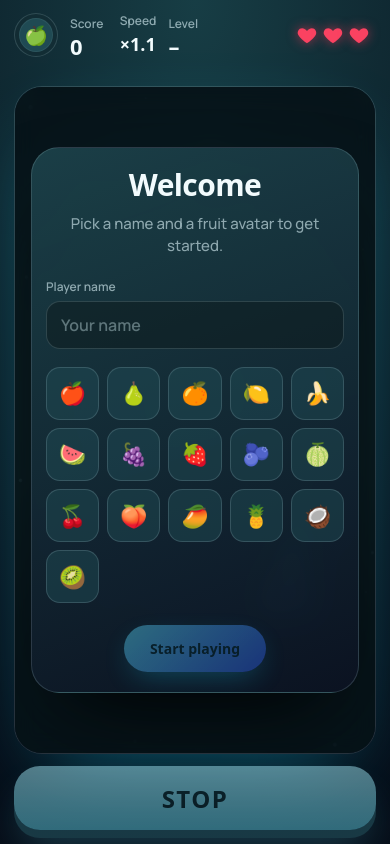
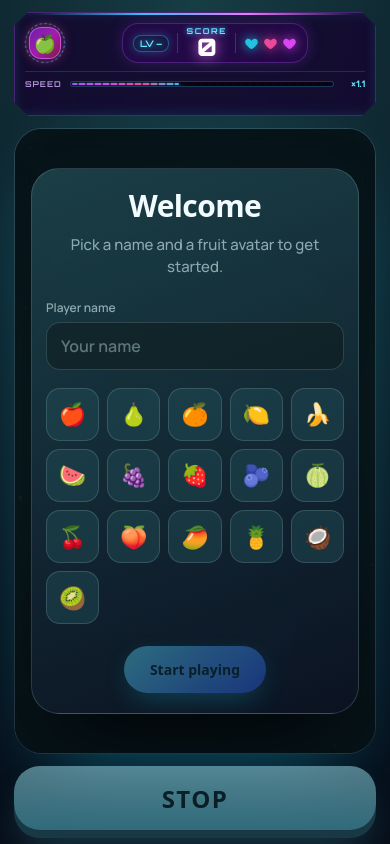
Before and after one commit to LaplaceMkhabela/stop-the-ball-game, a website: page new/index.html in a window 390 px wide. Drawn offline with Linux system fonts and the light colour scheme; a web font is replaced by a local one.

Commit message:
Restyle the new version's HUD as a cyberpunk console
Port the Cosmic Pulse top bar into plain CSS (no Tailwind): a
corner-clipped neon chassis with an orbiting avatar, a centered LV +
SCORE + lives panel, a SPEED gauge, and round pips. All control ids,
the FAB and the mobile speed-dial are preserved.

```diff
--- a/new/app.js
+++ b/new/app.js
@@ -184,7 +184,7 @@ const dust=Array.from({length:RM?28:70},()=>({x:Math.random(),y:Math.random(),s:
 /* ---------- DOM ---------- */
 const canvas=$('#cv'),ctx=canvas.getContext('2d'),stage=$('#stage');
 const ov=$('#ov'),card=$('#card'),stopBtn=$('#stopBtn'),comboEl=$('#combo'),live=$('#live');
-const whoAvatarEl=$('#whoAvatar'),whoNameEl=$('#whoName'),pauseBtn=$('#btnPause'),hudActions=$('#hudActions'),fab=$('#fab');
+const whoAvatarEl=$('#whoAvatar'),whoNameEl=$('#whoName'),pauseBtn=$('#btnPause'),hudActions=$('#hudActions'),fab=$('#fab'),speedBar=$('#speedBar');
 const HEART='<svg viewBox="0 0 24 24"><path d="M12 21s-7.5-4.6-9.6-9.2C.9 8.4 3 4.5 6.7 4.5c2 0 3.4 1.1 5.3 3 1.9-1.9 3.3-3 5.3-3 3.7 0 5.800 3.900 4.300 7.300C19.500 16.400 12 21 12 21z"/></svg>';
 const say=t=>{live.textContent=t;};
 function buildPips(){$('#pips').innerHTML=Array.from({length:G.L.rounds||0},(_,i)=>`<i class="${i<G.round?'done':''}"></i>`).join('');}
@@ -192,8 +192,8 @@ function buildLives(){$('#lives').innerHTML=Array.from({length:3},(_,i)=>HEART.r
 function updateHUD(){
   whoAvatarEl.textContent=store.data.avatar||'🍏';
   whoNameEl.textContent=store.data.name||'Player';
-  if(G.state==='menu'){$('#lvlN').textContent='Pick a level';$('#lvlName').textContent='';$('#lvlNum').textContent='–';}
-  else{$('#lvlN').textContent='Level '+G.level;$('#lvlName').textContent=G.L.name;$('#lvlNum').textContent=G.level;}
+  if(G.state==='menu'){$('#lvlName').textContent='';$('#lvlNum').textContent='–';}
+  else{$('#lvlName').textContent=G.L.name;$('#lvlNum').textContent=G.level;}
   buildPips();buildLives();syncPause();
 }
 let viewToken=0,fabOpen=false;
@@ -518,7 +518,7 @@ function update(dt){
   if(sc!==lastScore){lastScore=sc;$('#score').textContent=sc.toLocaleString();}
   const L=G.L;
   const sp='×'+((L.speed||8)*G.speedMult/8).toFixed(1);
-  if(sp!==lastSpeed){lastSpeed=sp;$('#speed').textContent=sp;}
+  if(sp!==lastSpeed){lastSpeed=sp;$('#speed').textContent=sp;speedBar.style.width=(Math.min(1,(L.speed||8)*G.speedMult/22)*100).toFixed(0)+'%';}
   const idle=G.state!=='play';
   if(idle!==lastIdle){lastIdle=idle;stopBtn.classList.toggle('idle',idle);}
   if(G.combo!==lastCombo){lastCombo=G.combo;comboEl.textContent=`Streak ${G.combo}`;comboEl.classList.toggle('show',G.combo>=2);}
--- a/new/index.html
+++ b/new/index.html
@@ -11,27 +11,31 @@
 <meta name="apple-mobile-web-app-status-bar-style" content="black-translucent">
 <link rel="preconnect" href="https://fonts.googleapis.com">
 <link rel="preconnect" href="https://fonts.gstatic.com" crossorigin>
-<link href="https://fonts.googleapis.com/css2?family=Unbounded:wght@500;700;800&family=Manrope:wght@500;600;700&display=swap" rel="stylesheet">
+<link href="https://fonts.googleapis.com/css2?family=Unbounded:wght@500;700;800&family=Manrope:wght@500;600;700&family=Orbitron:wght@500;600;700;800;900&family=Audiowide&display=swap" rel="stylesheet">
 <link rel="stylesheet" href="styles.css">
 </head>
 <body>
 <div class="app">
-  <header class="hud">
-    <div class="hud-left">
+  <header class="hud" data-purpose="hud-header">
+    <div class="hud-chassis">
+      <div class="hud-accent"></div>
+      <div class="hud-metrics">
         <button class="who" id="who" type="button" title="Change player" aria-label="Change player name or avatar">
+          <span class="who-orbit"></span>
           <span class="who-av" id="whoAvatar">🍏</span>
           <span class="who-name" id="whoName">Player</span>
         </button>
-      <div class="stat"><span class="k">Score</span><span class="v" id="score">0</span></div>
-      <div class="stat"><span class="k">Speed</span><span class="v sm" id="speed">×1.0</span></div>
-      <div class="stat only-mobile"><span class="k">Level</span><span class="v" id="lvlNum">1</span></div>
+
+        <div class="hud-center">
+          <span class="hud-lv"><span class="hud-lv-k">LV</span><span id="lvlNum">1</span></span>
+          <span class="hud-lv-name" id="lvlName">Circle</span>
+          <span class="hud-sep"></span>
+          <span class="hud-score"><span class="hud-score-k">SCORE</span><span class="v" id="score">0</span></span>
+          <span class="hud-sep"></span>
+          <span class="lives" id="lives" aria-label="Lives"></span>
         </div>
-    <div class="hud-mid">
-      <div class="lvl"><span id="lvlN">Level 1</span><span id="lvlName">Circle</span></div>
-      <div class="pips" id="pips"></div>
-    </div>
+
         <div class="hud-right">
-      <div class="lives" id="lives" aria-label="Lives"></div>
           <div class="hud-actions" id="hudActions">
             <button class="icon" id="btnPause" aria-label="Pause"><svg viewBox="0 0 24 24"><rect class="ic-pause" x="6.5" y="5" width="4" height="14" rx="1.2"/><rect class="ic-pause" x="13.5" y="5" width="4" height="14" rx="1.2"/><path class="ic-play" d="M8 5l11 6.4a.7.7 0 0 1 0 1.2L8 19z"/></svg></button>
             <button class="icon" id="btnMenu" aria-label="Level menu"><svg viewBox="0 0 24 24"><rect x="4" y="4" width="6.5" height="6.5" rx="1.5"/><rect x="13.5" y="4" width="6.5" height="6.5" rx="1.5"/><rect x="4" y="13.5" width="6.5" height="6.5" rx="1.5"/><rect x="13.5" y="13.5" width="6.5" height="6.5" rx="1.5"/></svg></button>
@@ -39,6 +43,15 @@
             <button class="icon" id="btnSound" aria-label="Toggle sound"><svg viewBox="0 0 24 24"><path d="M4 9v6h4l5 4V5L8 9H4z"/><path d="M16.5 9a4 4 0 0 1 0 6"/><path d="M19 6.5a8 8 0 0 1 0 11"/><path class="slash" d="M3 3l18 18"/></svg></button>
             <a class="icon" id="btnHome" href="../?menu" aria-label="Back to main menu"><svg viewBox="0 0 24 24"><path d="M3 11l9-7 9 7"/><path d="M5 10v10h14V10"/></svg></a>
           </div>
+        </div>
+      </div>
+
+      <div class="hud-gauge-row">
+        <span class="hud-gauge-k">SPEED</span>
+        <span class="hud-gauge"><span class="hud-gauge-fill" id="speedBar"></span></span>
+        <span class="hud-gauge-v" id="speed">×1.0</span>
+      </div>
+      <div class="pips" id="pips"></div>
     </div>
   </header>
 
--- a/new/styles.css
+++ b/new/styles.css
@@ -27,40 +27,79 @@ button{font:inherit;color:inherit;touch-action:manipulation}
 .app{width:min(100%,1000px);flex:1;min-height:0;display:flex;flex-direction:column;gap:12px;padding:max(12px,env(safe-area-inset-top)) max(14px,env(safe-area-inset-right)) max(14px,env(safe-area-inset-bottom)) max(14px,env(safe-area-inset-left))}
 
 /* HUD */
-.hud{display:grid;grid-template-columns:1fr auto 1fr;align-items:center;gap:10px;grid-template-areas:"left mid right"}
-.hud-left{grid-area:left;display:flex;gap:22px;align-items:flex-end}
-.hud-mid{grid-area:mid;text-align:center}
-.hud-right{grid-area:right;display:flex;justify-content:flex-end;align-items:center;gap:8px}
-.hud-actions{display:flex;align-items:center;gap:8px}
+.hud{display:block}
+.hud-chassis{
+  position:relative;padding:12px;
+  background:rgba(20,8,48,.85);
+  border:1px solid rgba(168,85,247,.35);
+  -webkit-backdrop-filter:blur(18px);backdrop-filter:blur(18px);
+  box-shadow:0 0 20px rgba(168,85,247,.25),inset 0 0 12px rgba(56,189,248,.15);
+  clip-path:polygon(14px 0,calc(100% - 14px) 0,100% 14px,100% calc(100% - 14px),calc(100% - 14px) 100%,14px 100%,0 calc(100% - 14px),0 14px);
+}
+.hud-accent{position:absolute;top:0;left:32px;right:32px;height:2px;background:linear-gradient(90deg,transparent,#38bdf8,#e879f9,transparent)}
+.hud-metrics{display:flex;align-items:center;justify-content:space-between;gap:10px}
+
+/* Profile */
+.who{position:relative;flex:0 0 auto;display:flex;align-items:center;gap:8px;padding:0;border:0;background:none;cursor:pointer;border-radius:16px;transition:filter .2s}
+.who:hover{filter:brightness(1.15)}
+.who-orbit{position:absolute;left:0;top:0;width:40px;height:40px;border-radius:50%;border:1px dashed rgba(56,189,248,.7);pointer-events:none;animation:hudOrbit 6s linear infinite}
+@keyframes hudOrbit{to{transform:rotate(360deg)}}
+.who-av{
+  position:relative;width:32px;height:32px;margin:4px;border-radius:12px;display:grid;place-items:center;font-size:18px;line-height:1;
+  background:linear-gradient(135deg,#6b21a8,#a21caf,#831843);border:1px solid rgba(232,121,249,.6);box-shadow:0 0 12px rgba(236,72,153,.55);
+}
+.who-name{max-width:150px;font-family:Orbitron,system-ui,sans-serif;font-weight:700;font-size:13px;color:#f5d0fe;white-space:nowrap;overflow:hidden;text-overflow:ellipsis}
+
+/* Center score panel */
+.hud-center{display:flex;align-items:center;gap:12px;padding:4px 14px;border-radius:16px;background:rgba(59,7,100,.4);border:1px solid rgba(168,85,247,.3);box-shadow:0 0 15px rgba(168,85,247,.2)}
+.hud-lv{display:flex;align-items:center;gap:2px;padding:2px 6px;border-radius:8px;background:rgba(8,51,68,.4);border:1px solid rgba(56,189,248,.4);box-shadow:0 0 10px rgba(56,189,248,.3);font-family:Orbitron,system-ui,sans-serif;font-weight:700;font-size:9px;color:#67e8f9;text-shadow:0 0 6px rgba(56,189,248,.9)}
+.hud-lv-name{font-family:Orbitron,system-ui,sans-serif;font-weight:700;font-size:9px;letter-spacing:.06em;color:#e879f9;text-shadow:0 0 6px rgba(232,121,249,.8);text-transform:uppercase}
+.hud-sep{width:1px;height:24px;background:rgba(168,85,247,.35)}
+.hud-score{display:flex;flex-direction:column;align-items:center;justify-content:center;line-height:1}
+.hud-score-k{font-family:Orbitron,system-ui,sans-serif;font-size:8px;font-weight:700;letter-spacing:.2em;color:#67e8f9;text-shadow:0 0 5px #38bdf8}
+.hud-score .v{font-family:Orbitron,system-ui,sans-serif;font-weight:900;font-size:30px;letter-spacing:-.02em;color:#fff;font-variant-numeric:tabular-nums;text-shadow:0 0 14px rgba(232,121,249,.9)}
+
+/* Lives */
+.lives{display:flex;align-items:center;gap:4px}
+.lives svg{width:15px;height:15px;fill:currentColor;filter:drop-shadow(0 0 6px currentColor);transition:opacity .3s,transform .3s}
+.lives svg:nth-child(1){color:#22d3ee;animation:hudPulse 1.6s ease-in-out infinite}
+.lives svg:nth-child(2){color:#ec4899}
+.lives svg:nth-child(3){color:#d946ef}
+.lives svg.lost{opacity:.18;transform:scale(.8);filter:none;animation:none}
+@keyframes hudPulse{50%{opacity:.45}}
+
+/* Controls */
+.hud-right{flex:0 0 auto}
+.hud-actions{display:flex;align-items:center;gap:6px}
 .fab{display:none}
-.stat{display:flex;flex-direction:column;gap:2px}
-.stat .k{font-size:12px;font-weight:600;color:var(--muted)}
-.stat .v{font-family:Unbounded,system-ui,sans-serif;font-weight:700;font-size:26px;line-height:1.1;font-variant-numeric:tabular-nums;min-width:3ch}
-.stat .v.sm{font-size:18px;line-height:1.5}
-.lvl{display:flex;gap:10px;justify-content:center;align-items:baseline;font-family:Unbounded,system-ui,sans-serif;font-weight:700;font-size:15px}
-.lvl span+span{color:var(--accent);font-weight:500}
-.pips{display:flex;gap:6px;justify-content:center;margin-top:8px;min-height:10px}
-.pips i{width:10px;height:10px;border-radius:50%;background:hsl(var(--h) 40% 80% / .18);transition:background .3s,transform .3s}
-.pips i.done{background:var(--accent);box-shadow:0 0 12px var(--accent);transform:scale(1.15)}
-.only-mobile{display:none}
-.lives{display:flex;gap:4px;margin-right:6px}
-.lives svg{width:22px;height:22px;fill:hsl(350 95% 62%);filter:drop-shadow(0 0 6px hsl(350 100% 60% / .6));transition:opacity .3s,transform .3s}
-.lives svg.lost{opacity:.18;transform:scale(.8);filter:none}
-.icon{width:40px;height:40px;border-radius:14px;border:1px solid var(--line);background:hsl(var(--h) 45% 14% / .6);display:grid;place-items:center;cursor:pointer;backdrop-filter:blur(8px)}
-.icon svg{width:20px;height:20px;fill:none;stroke:var(--ink);stroke-width:2;stroke-linecap:round;stroke-linejoin:round}
-.icon:hover{background:hsl(var(--h) 50% 22% / .8)}
+.icon{
+  width:36px;height:36px;border-radius:12px;display:grid;place-items:center;cursor:pointer;
+  border:1px solid rgba(56,189,248,.35);background:rgba(12,5,32,.7);
+  box-shadow:inset 0 0 10px rgba(56,189,248,.12);
+  -webkit-backdrop-filter:blur(8px);backdrop-filter:blur(8px);transition:background .2s,border-color .2s;
+}
+.icon svg{width:18px;height:18px;fill:none;stroke:#a5f3fc;stroke-width:2;stroke-linecap:round;stroke-linejoin:round;filter:drop-shadow(0 0 4px rgba(56,189,248,.6))}
+.icon:hover{background:rgba(27,14,62,.9);border-color:rgba(232,121,249,.55)}
 .icon.off .slash{display:block}
 .icon .slash{display:none}
 .icon:disabled{opacity:.35;cursor:not-allowed;pointer-events:none}
-#btnPause .ic-pause,#btnPause .ic-play{fill:var(--ink);stroke:none}
+#btnPause .ic-pause,#btnPause .ic-play{fill:#a5f3fc;stroke:none}
 #btnPause .ic-play{display:none}
 #btnPause.paused .ic-pause{display:none}
 #btnPause.paused .ic-play{display:block}
-.who{display:flex;align-items:center;gap:8px;align-self:center;max-width:190px;padding:5px 14px 5px 5px;border-radius:999px;border:1px solid var(--line);background:hsl(var(--h) 45% 14% / .6);backdrop-filter:blur(8px);-webkit-backdrop-filter:blur(8px);cursor:pointer;transition:background .2s,transform .12s}
-.who:hover{background:hsl(var(--h) 50% 22% / .8)}
-.who:active{transform:translateY(1px)}
-.who-av{flex:0 0 auto;width:34px;height:34px;border-radius:50%;display:grid;place-items:center;font-size:19px;line-height:1;background:hsl(var(--h) 45% 24% / .85);box-shadow:inset 0 0 0 1px hsl(0 0% 100% / .06)}
-.who-name{font-weight:600;font-size:14px;line-height:1.1;white-space:nowrap;overflow:hidden;text-overflow:ellipsis}
+
+/* Speed gauge */
+.hud-gauge-row{display:flex;align-items:center;gap:8px;margin-top:8px;padding-top:6px;border-top:1px solid rgba(168,85,247,.25)}
+.hud-gauge-k{font-family:Orbitron,system-ui,sans-serif;font-size:8px;font-weight:700;letter-spacing:.12em;color:rgba(216,180,254,.8);text-transform:uppercase}
+.hud-gauge{position:relative;flex:1;height:6px;padding:1px;border-radius:999px;background:#0a0316;border:1px solid rgba(56,189,248,.3);overflow:hidden}
+.hud-gauge::after{content:"";position:absolute;inset:0;z-index:2;pointer-events:none;background:repeating-linear-gradient(90deg,transparent 0 6px,rgba(0,0,0,.5) 6px 8px)}
+.hud-gauge-fill{display:block;height:100%;border-radius:999px;background:linear-gradient(90deg,#a855f7,#d946ef,#ec4899,#38bdf8);box-shadow:0 0 8px #38bdf8;transition:width .25s}
+.hud-gauge-v{min-width:3ch;text-align:right;font-family:Orbitron,system-ui,sans-serif;font-size:9px;font-weight:700;color:#67e8f9;font-variant-numeric:tabular-nums}
+
+/* Round pips */
+.pips{display:flex;gap:6px;justify-content:center;margin-top:8px;min-height:10px}
+.pips i{width:10px;height:10px;border-radius:50%;background:rgba(168,85,247,.22);transition:background .3s,transform .3s}
+.pips i.done{background:#e879f9;box-shadow:0 0 12px #e879f9;transform:scale(1.15)}
 
 /* Stage */
 .stage{
@@ -139,20 +178,19 @@ canvas#cv{position:absolute;inset:0;width:100%;height:100%;display:block}
 .sr{position:absolute;width:1px;height:1px;overflow:hidden;clip:rect(0 0 0 0);white-space:nowrap}
 
 @media (max-width:640px){
-  .hud{grid-template-columns:1fr auto;grid-template-areas:"left right" "mid mid";row-gap:6px}
-  .hud-left{gap:12px}
-  .stat .v{font-size:22px}
-  .only-mobile{display:flex}
-  .hud-mid .lvl{display:none}
-  .pips{margin-top:0}
+  .hud-chassis{padding:10px}
+  .hud-accent{left:20px;right:20px}
+  .who-name{display:none}
+  .hud-lv-name{display:none}
+  .hud-center{gap:8px;padding:3px 10px}
+  .hud-score .v{font-size:24px}
+  .hud-sep{height:20px}
+  .pips{margin-top:6px}
   .hint{display:none}
-  .icon{width:44px;height:44px}
   .stop{height:64px;font-size:24px}
   .lv canvas{width:34px;height:34px}
   .card{padding:20px 14px}
   .avatars{grid-template-columns:repeat(auto-fit,minmax(40px,1fr))}
-  .who{padding:4px;max-width:none}
-  .who-name{display:none}
   .fab{
     display:grid;position:fixed;z-index:61;
     right:max(16px,env(safe-area-inset-right));
```
Lines whose indentation alone changed are shown as unchanged.
